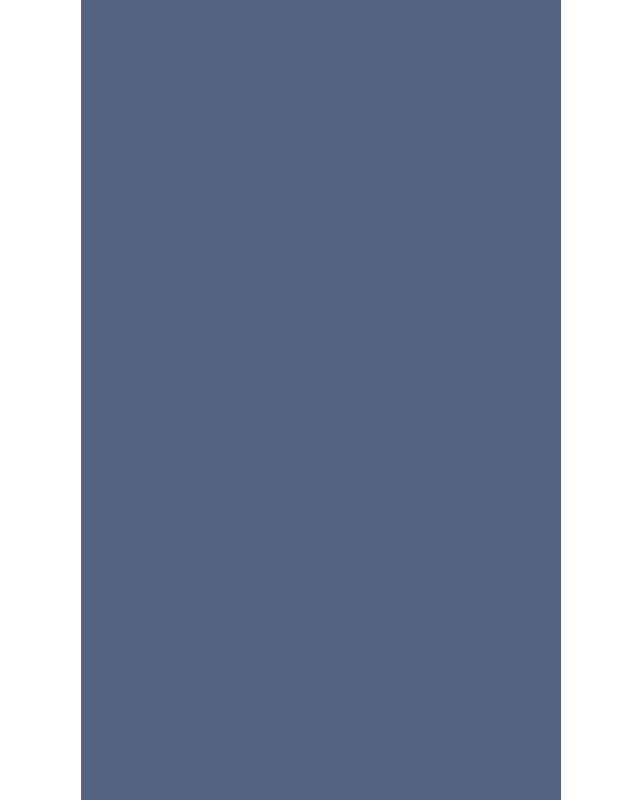
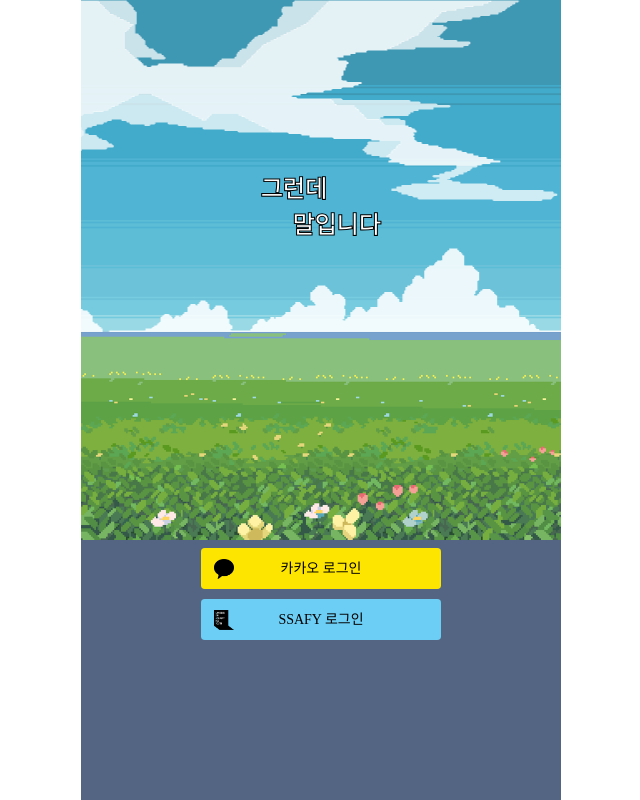
Before and after one commit to Grande-Horse/grande-horse, a React (Vite) app in the folder frontend/web/: page /auth in a window 1280 px wide. Before the commit this address had no page. Shown: the whole page, without its empty margins (319-959 px from the left). Built offline with nearby package versions, Linux system fonts and the light colour scheme; a web font is replaced by a local one.

Commit message:
feat: 로그인 페이지 화면 구현

```diff
--- a/frontend/web/src/App.tsx
+++ b/frontend/web/src/App.tsx
@@ -5,6 +5,7 @@ import HomePage from '@/pages';
 import StallPage from '@/pages/stall';
 import ModalProvider from '@/components/ui/modal/ModalProvider.tsx';
 import MarketPage from '@/pages/market/index.tsx';
+import AuthPage from './pages/auth';
 
 function App() {
   return (
@@ -15,6 +16,7 @@ function App() {
             <Route path='/' element={<HomePage />} />
             <Route path='/stall' element={<StallPage />} />
             <Route path='/market' element={<MarketPage />} />
+            <Route path='/auth' element={<AuthPage />} />
           </Routes>
         </ModalProvider>
       </GlobalLayout>
--- a/frontend/web/src/pages/auth/index.tsx
+++ b/frontend/web/src/pages/auth/index.tsx
@@ -1,3 +1,6 @@
+import kakaoLogo from '@/assets/images/kakao-logo.png';
+import ssafyLogo from '@/assets/images/ssafy-logo.png';
+
 const AuthPage: React.FC = () => {
   const landscapeSrc = 'src/assets/images/backgrounds/loginBgLandscape.png';
   const upperCloudSrc = 'src/assets/images/backgrounds/loginBgCloudUpper.png';
@@ -16,10 +19,27 @@ const AuthPage: React.FC = () => {
       style={{ backgroundImage: `url(${lowerCloudSrc})` }}
     />
   );
+  const loginButton = (logo: string, text: string) => (
+    <div
+      className={`relative flex w-sm items-center justify-center rounded-md p-4 text-black ${text === '카카오' ? 'bg-kakao' : 'bg-ssafy'}`}
+    >
+      <img className='absolute left-5 min-h-8 w-8' alt={`${text} 로그인`} src={logo} />
+      <span className='flex w-full justify-center'>{text} 로그인</span>
+    </div>
+  );
 
-  const KakaoLogin = () => <button className='bg-kakao w-sm rounded-sm p-4 text-black'>카카오 로그인</button>;
-
-  const SsafyLogin = () => <button className='bg-ssafy w-sm rounded-sm p-4 text-black'>SSAFY 로그인</button>;
+  const TitlePanel = () => {
+    return (
+      <div className='absolute top-0 left-1/2 aspect-300/278 w-2/3 -translate-x-1/2 transform bg-[url("src/assets/images/appTitleBg.png")] bg-contain bg-center bg-no-repeat'>
+        <div className='absolute right-0 bottom-[18%] left-0'>
+          <h1 className='text-stroke text-heading1 flex flex-col items-center justify-center px-40 text-nowrap'>
+            <span className='w-full text-start'>그런데</span>
+            <span className='w-full text-end'>말입니다</span>
+          </h1>
+        </div>
+      </div>
+    );
+  };
 
   return (
     <div
@@ -28,17 +48,10 @@ const AuthPage: React.FC = () => {
     >
       <UpperCloud />
       <LowerCloud />
-
-      <div className='min-h-1/3 min-w-1/2 flex-col items-center justify-center bg-[url("src/assets/images/appTitleBg.png")] bg-contain bg-center bg-no-repeat p-6'>
-        <h1 className='text-stroke text-heading1 flex w-full flex-col items-center justify-center p-20 text-nowrap'>
-          <span className='w-full text-left'>그런데</span>
-          <span className='w-full text-right'>말입니다</span>
-        </h1>
-      </div>
-
-      <div className='absolute bottom-0 flex w-full flex-col items-center justify-center'>
-        <KakaoLogin />
-        <SsafyLogin />
+      <TitlePanel />
+      <div className='absolute bottom-[20%] flex flex-col items-center justify-center gap-4'>
+        {loginButton(kakaoLogo, '카카오')}
+        {loginButton(ssafyLogo, 'SSAFY')}
       </div>
     </div>
   );
```
